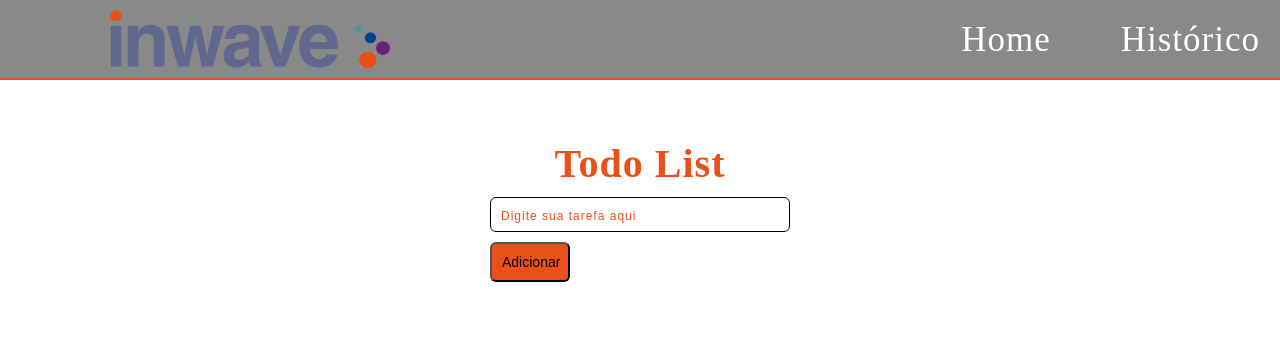
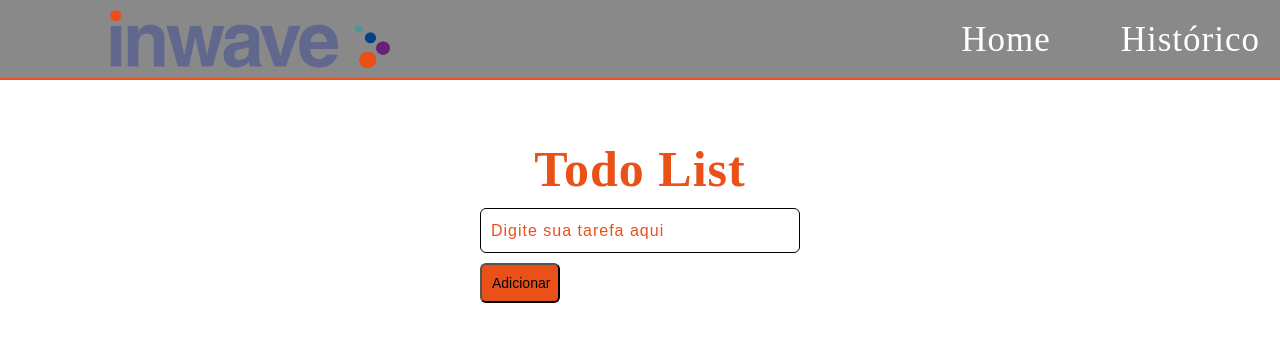
Before and after one commit to JoaoKeuwe/Project-todoList, a Vue app: page / in a window 1280 px wide. Shown: the top 342 px of the page. Built offline with nearby package versions, Linux system fonts and the light colour scheme.

Commit message:
feat: :fire: alterações no header

```diff
--- a/src/components/InputButton.vue
+++ b/src/components/InputButton.vue
@@ -98,7 +98,7 @@ export default {
 h1 {
   color: #e95119;
   padding-bottom: 10px;
-  font-size: 40px;
+  font-size: 50px;
   letter-spacing: 1px;
 }
 
@@ -112,8 +112,8 @@ h1 {
 
 .input {
   border-radius: 6px;
-  height: 35px;
-  width: 300px;
+  height: 45px;
+  width: 320px;
   padding: 10px;
   font-size: 15px;
   border: 1px solid rgb(0, 0, 0);
@@ -121,7 +121,7 @@ h1 {
 
 .input::placeholder {
   color: #e95119;
-  font-size: 12px;
+  font-size: 16px;
   margin-left: 10px;
   letter-spacing: 1px;
 }
@@ -177,9 +177,10 @@ h1 {
 
 .tasks-li {
   padding-bottom: 15px;
-  font-size: 20px;
+  font-size: 25px;
   width: 140px;
   display: inline-block;
   justify-content: center;
 }
+
 </style>
```
